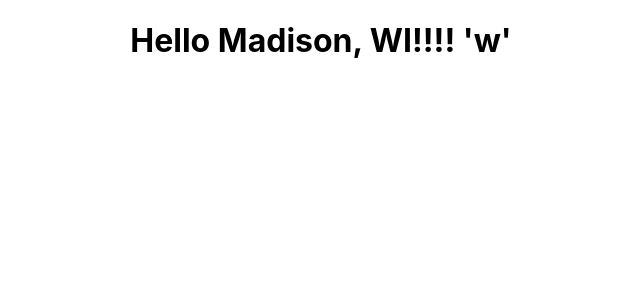
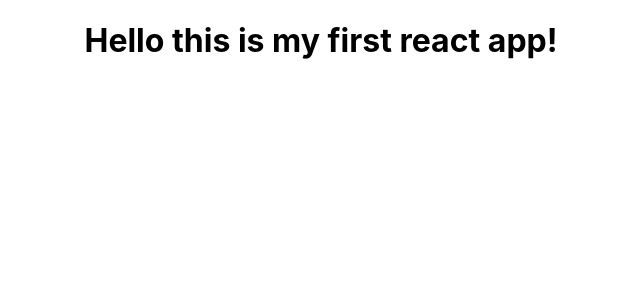
Before and after one commit to yumeji/p4-cfd-yumeji, a React (Create React App) app: page / in a window 1280 px wide. Shown: the top 300 px of the page, without its empty margins (319-959 px from the left). Built offline with nearby package versions, Linux system fonts and the light colour scheme.

Commit message:
adding the new yml file

```diff
--- a/public/index.html
+++ b/public/index.html
@@ -24,7 +24,7 @@
       work correctly both with client-side routing and a non-root public URL.
       Learn how to configure a non-root public URL by running `npm run build`.
     -->
-    <title>React App</title>
+    <title>Jose's S3 React App</title>
   </head>
   <body>
     <noscript>You need to enable JavaScript to run this app.</noscript>
--- a/src/App.js
+++ b/src/App.js
@@ -3,7 +3,7 @@ import './App.css';
 function App() {
   return (
     <div className="App">
-      <h1>Hello Madison, WI!!!! 'w'</h1>
+        <h1>Hello this is my first react app!</h1>
     </div>
   );
 }
```
Also changed, not shown: 2 other files (tests, documents, lock files or other folders).
